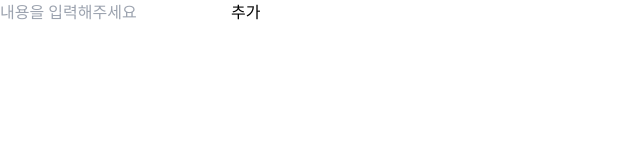
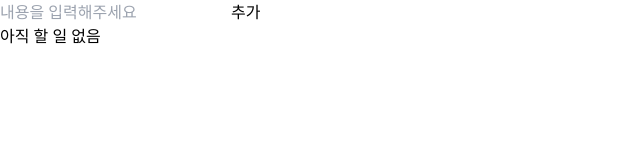
Before and after one commit to fromnowwon/react-ts-tw-todo-app, a React (Vite) app: page / in a window 1280 px wide. Shown: the top 160 px of the page, without its empty margins (0-640 px from the left). Built offline with nearby package versions, Linux system fonts and the light colour scheme.

Commit message:
feat: 완료 결과 컴포넌트 생성

```diff
--- a/src/App.tsx
+++ b/src/App.tsx
@@ -1,5 +1,6 @@
 import AddTodoForm from "./components/AddTodoForm";
 import TodoList from "./components/TodoList";
+import TodoResult from "./components/TodoResult";
 import useTodos from "./hooks/useTodos";
 
 function App() {
@@ -9,6 +10,7 @@ function App() {
 		<main>
 			<AddTodoForm addTodo={addTodo} />
 			<TodoList todos={todos} setCompletedTodo={setCompletedTodo} />
+			<TodoResult todos={todos} />
 		</main>
 	);
 }
--- /dev/null
+++ b/src/components/TodoResult.tsx
@@ -0,0 +1,23 @@
+import { Todo } from "../types/todo";
+
+interface TodoResultProps {
+	todos: Todo[];
+}
+
+const TodoResult = ({ todos }: TodoResultProps) => {
+	const completedTodos = todos.filter((todo) => todo.completed);
+
+	return (
+		<div>
+			{todos.length > 0 ? (
+				<>
+					<p>{(completedTodos.length / todos.length) * 100}% 완료</p>
+				</>
+			) : (
+				<p>아직 할 일 없음</p>
+			)}
+		</div>
+	);
+};
+
+export default TodoResult;
```
